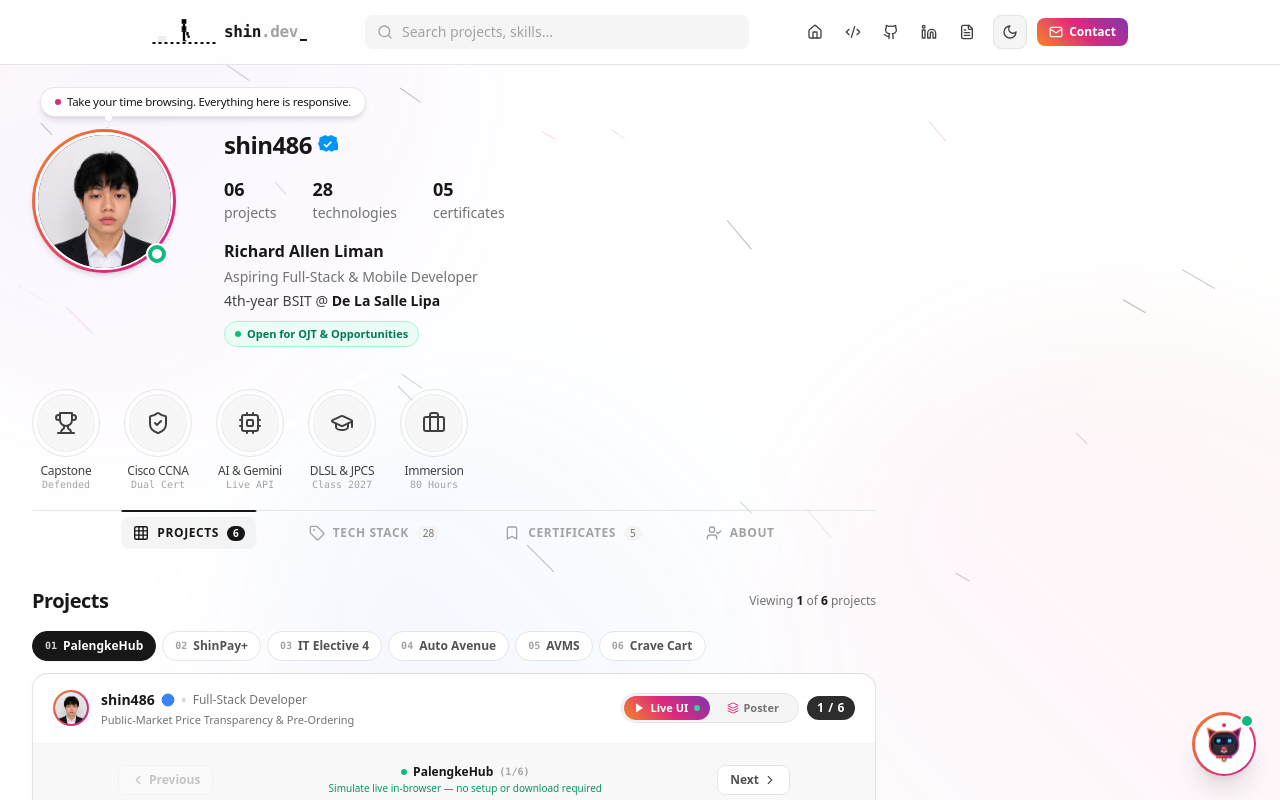
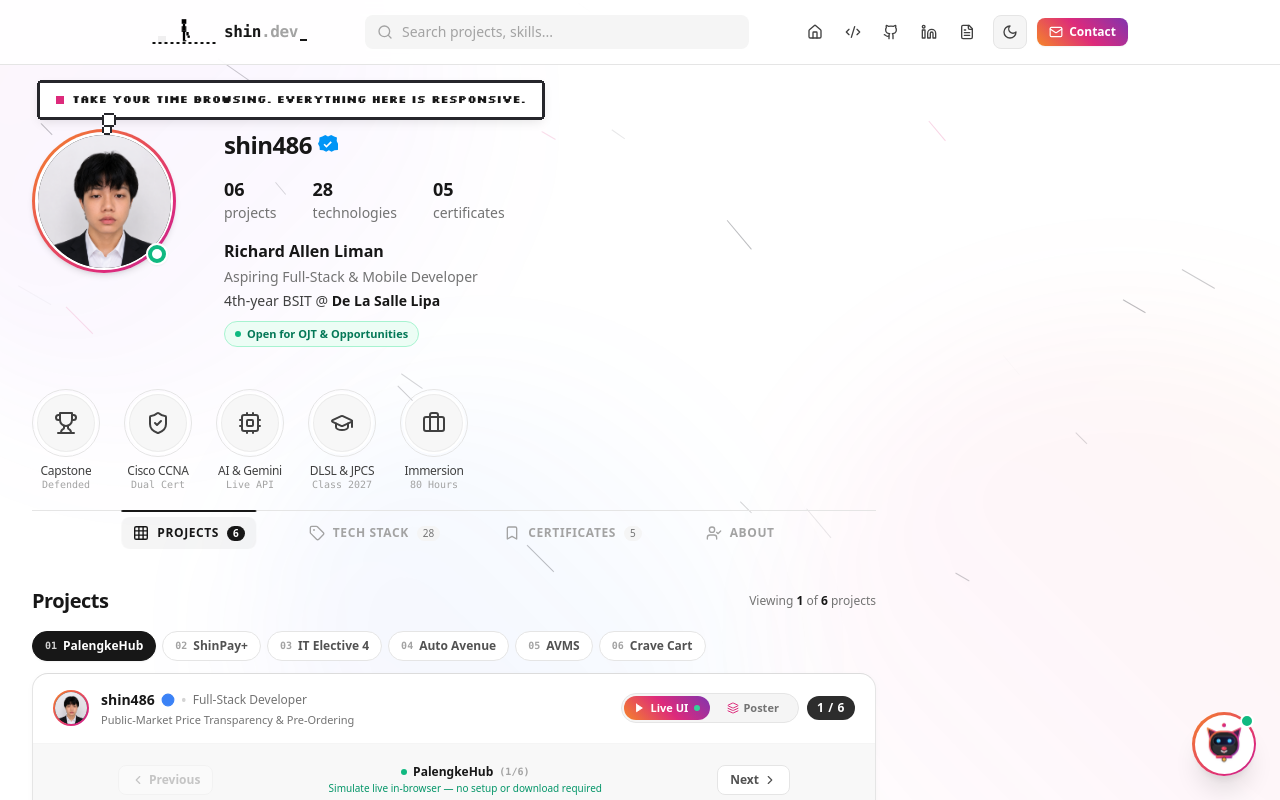
Before and after one commit to shin486/richard-allen-portfolio, a Next.js app: page / in a window 1280 px wide. Shown: the top 800 px of the page. Built offline with nearby package versions, Linux system fonts and the light colour scheme.

Commit message:
feat: implement Option 1 Retro RPG pixel thought bubble and add LinkedIn cursor note

```diff
--- a/app/globals.css
+++ b/app/globals.css
@@ -1,3 +1,5 @@
+@import url('https://fonts.googleapis.com/css2?family=Silkscreen:wght@400;700&display=swap');
+
 @tailwind base;
 @tailwind components;
 @tailwind utilities;
@@ -287,3 +289,67 @@ body {
     transform: translateX(-12px);
   }
 }
+
+/* ============================================================
+   RETRO RPG PIXEL THOUGHT BALLOON (Option 1)
+   ============================================================ */
+.pixel-balloon-dark {
+  background: #14141d;
+  box-shadow:
+    0 -3px 0 0 #3b3b4f,
+    0 3px 0 0 #3b3b4f,
+    -3px 0 0 0 #3b3b4f,
+    3px 0 0 0 #3b3b4f,
+    -2px -2px 0 0 #3b3b4f,
+    2px -2px 0 0 #3b3b4f,
+    -2px 2px 0 0 #3b3b4f,
+    2px 2px 0 0 #3b3b4f,
+    0 6px 16px rgba(0, 0, 0, 0.55);
+}
+
+.pixel-balloon-light {
+  background: #ffffff;
+  box-shadow:
+    0 -3px 0 0 #26262b,
+    0 3px 0 0 #26262b,
+    -3px 0 0 0 #26262b,
+    3px 0 0 0 #26262b,
+    -2px -2px 0 0 #26262b,
+    2px -2px 0 0 #26262b,
+    -2px 2px 0 0 #26262b,
+    2px 2px 0 0 #26262b,
+    0 4px 12px rgba(0, 0, 0, 0.12);
+}
+
+.pixel-tail-dot-dark {
+  background: #14141d;
+  box-shadow:
+    0 -2px 0 0 #3b3b4f,
+    0 2px 0 0 #3b3b4f,
+    -2px 0 0 0 #3b3b4f,
+    2px 0 0 0 #3b3b4f;
+}
+
+.pixel-tail-dot-light {
+  background: #ffffff;
+  box-shadow:
+    0 -2px 0 0 #26262b,
+    0 2px 0 0 #26262b,
+    -2px 0 0 0 #26262b,
+    2px 0 0 0 #26262b;
+}
+
+@keyframes pixelBlink {
+  0%, 49% {
+    opacity: 1;
+    transform: scale(1);
+  }
+  50%, 100% {
+    opacity: 0.15;
+    transform: scale(0.9);
+  }
+}
+
+.pixel-blink {
+  animation: pixelBlink 0.9s steps(1, end) infinite;
+}
--- a/components/Navbar.tsx
+++ b/components/Navbar.tsx
@@ -235,6 +235,7 @@ export const Navbar: React.FC<NavbarProps> = ({
 
             <button
               onClick={() => scrollToSection("profile-header")}
+              data-note="Back to top. Ready for another scroll?"
               className="p-2 text-neutral-700 dark:text-zinc-300 hover:text-black dark:hover:text-white hover:bg-neutral-100 dark:hover:bg-zinc-800 rounded-lg transition-colors"
               title="Home"
               aria-label="Home"
@@ -244,6 +245,7 @@ export const Navbar: React.FC<NavbarProps> = ({
 
             <button
               onClick={() => scrollToSection("portfolio-grid", "projects")}
+              data-note="Jump straight to my projects. Tested and deployment-ready."
               className="p-2 text-neutral-700 dark:text-zinc-300 hover:text-black dark:hover:text-white hover:bg-neutral-100 dark:hover:bg-zinc-800 rounded-lg transition-colors"
               title="Projects"
               aria-label="Projects"
@@ -253,6 +255,7 @@ export const Navbar: React.FC<NavbarProps> = ({
 
             <a
               href={profileData.socials.github}
+              data-note="My GitHub. Green contribution squares, zero commit fudging."
               target="_blank"
               rel="noopener noreferrer"
               className="p-2 text-neutral-700 dark:text-zinc-300 hover:text-black dark:hover:text-white hover:bg-neutral-100 dark:hover:bg-zinc-800 rounded-lg transition-colors"
@@ -264,6 +267,7 @@ export const Navbar: React.FC<NavbarProps> = ({
 
             <a
               href={profileData.socials.linkedin}
+              data-note="Connect with me on LinkedIn. Real developer network, zero corporate fluff."
               target="_blank"
               rel="noopener noreferrer"
               className="p-2 text-neutral-700 dark:text-zinc-300 hover:text-blue-600 dark:hover:text-blue-400 hover:bg-neutral-100 dark:hover:bg-zinc-800 rounded-lg transition-colors"
--- a/components/ProfileHeader.tsx
+++ b/components/ProfileHeader.tsx
@@ -122,7 +122,7 @@ export const ProfileHeader: React.FC<ProfileHeaderProps> = ({
       {/* MOBILE LAYOUT (< sm): Clean Instagram Mobile App Structure */}
       <div className="sm:hidden flex flex-col gap-2">
         {/* Mobile Note Bubble above header (anchored to mobile avatar) */}
-        <div className="flex justify-start px-0.5 pb-1">
+        <div className="flex justify-start px-0.5 pb-1 max-w-full min-w-0">
           <ProfileNote tailAlign="left" />
         </div>
 
--- a/components/ProfileNote.tsx
+++ b/components/ProfileNote.tsx
@@ -115,28 +115,28 @@ export const ProfileNote: React.FC<ProfileNoteProps> = ({
     <div
       onClick={handleNoteClick}
       title="Click to cycle thoughts"
-      className={`group/note cursor-pointer select-none transition-all duration-200 max-w-[calc(100vw-32px)] sm:max-w-xl ${className}`}
+      className={`group/note cursor-pointer select-none transition-all duration-200 max-w-full sm:max-w-xl min-w-0 ${className}`}
     >
       <div
-        className={`relative inline-flex items-center gap-1.5 px-3 py-1.5 sm:px-3.5 sm:py-1.5 rounded-2xl sm:rounded-full bg-white dark:bg-[#18181f] text-neutral-900 dark:text-neutral-100 text-[11px] sm:text-[11.5px] font-semibold leading-snug shadow-md dark:shadow-xl border border-neutral-200/90 dark:border-zinc-700/80 transition-transform duration-200 active:scale-95 group-hover/note:scale-105 ${
+        className={`relative flex items-center gap-2 px-3 py-1.5 sm:px-4 sm:py-2 w-fit max-w-full pixel-balloon-light dark:pixel-balloon-dark text-neutral-900 dark:text-neutral-100 text-[9px] sm:text-[11px] font-pixel font-semibold leading-relaxed transition-transform duration-200 active:scale-95 group-hover/note:scale-105 ${
           isPopping ? "scale-105" : "scale-100"
         }`}
       >
-        {/* Subtle Instagram pink pulsar dot */}
+        {/* 8-bit Retro Square Pulsar Pixel Dot in Instagram Pink */}
         <span
           aria-hidden="true"
-          className="w-1.5 h-1.5 rounded-full bg-ig-pink flex-shrink-0 animate-pulse mt-0.5 sm:mt-0"
+          className="w-1.5 h-1.5 sm:w-2 sm:h-2 bg-ig-pink flex-shrink-0 pixel-blink shadow-xs"
         />
 
-        {/* Note Text Message (Wraps gracefully on small devices, single-line on desktop) */}
-        <span className="break-words sm:whitespace-nowrap tracking-tight font-medium text-left">
+        {/* Note Text Message (Wrapped gracefully on mobile, single-line on desktop) */}
+        <span className="whitespace-normal sm:whitespace-nowrap break-words tracking-tight font-pixel text-left min-w-0">
           {currentNote}
         </span>
 
-        {/* Authentic Instagram thought bubble tails leading down directly to avatar center */}
+        {/* Authentic 8-bit Retro RPG Thought Tail Blocks leading down to avatar */}
         <span
           aria-hidden="true"
-          className={`absolute -bottom-1.5 w-2 h-2 rounded-full bg-white dark:bg-[#18181f] border-b border-r border-neutral-200/90 dark:border-zinc-700/80 shadow-xs pointer-events-none ${
+          className={`absolute -bottom-2 w-2.5 h-2.5 pixel-tail-dot-light dark:pixel-tail-dot-dark pointer-events-none ${
             isLeft
               ? "left-9 sm:left-14 md:left-16"
               : "left-1/2 -translate-x-1/2"
@@ -144,9 +144,9 @@ export const ProfileNote: React.FC<ProfileNoteProps> = ({
         />
         <span
           aria-hidden="true"
-          className={`absolute -bottom-3 w-1 h-1 rounded-full bg-white dark:bg-[#18181f] border-b border-r border-neutral-200/90 dark:border-zinc-700/80 shadow-2xs pointer-events-none ${
+          className={`absolute -bottom-4 w-1.5 h-1.5 pixel-tail-dot-light dark:pixel-tail-dot-dark pointer-events-none ${
             isLeft
-              ? "left-[38px] sm:left-14 md:left-16"
+              ? "left-10 sm:left-14 md:left-16"
               : "left-1/2 -translate-x-1/2"
           }`}
         />
--- a/components/highlights/ContactStory.tsx
+++ b/components/highlights/ContactStory.tsx
@@ -72,6 +72,7 @@ export const ContactStory: React.FC<ContactStoryProps> = ({ story, onInteract })
           <div className="flex items-center gap-2">
             <a
               href={profileData.socials.linkedin}
+              data-note="Connect with me on LinkedIn. Real developer network, zero corporate fluff."
               target="_blank"
               rel="noopener noreferrer"
               onClick={(e) => e.stopPropagation()}
@@ -83,6 +84,7 @@ export const ContactStory: React.FC<ContactStoryProps> = ({ story, onInteract })
 
             <a
               href={profileData.socials.github}
+              data-note="My GitHub. Green contribution squares, zero commit fudging."
               target="_blank"
               rel="noopener noreferrer"
               onClick={(e) => e.stopPropagation()}
--- a/tailwind.config.ts
+++ b/tailwind.config.ts
@@ -9,6 +9,9 @@ const config: Config = {
   ],
   theme: {
     extend: {
+      fontFamily: {
+        pixel: ["'Silkscreen'", "monospace"],
+      },
       colors: {
         background: {
           light: "#FFFFFF",
```
